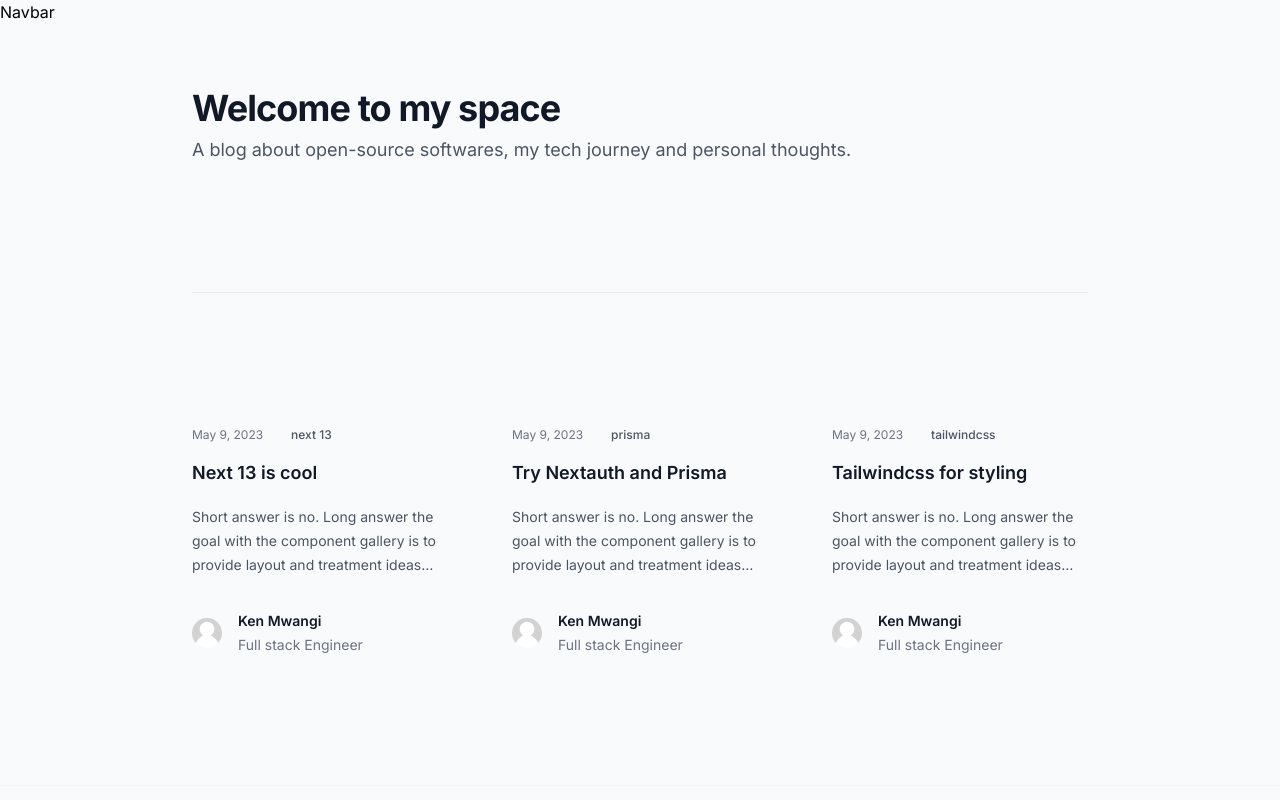
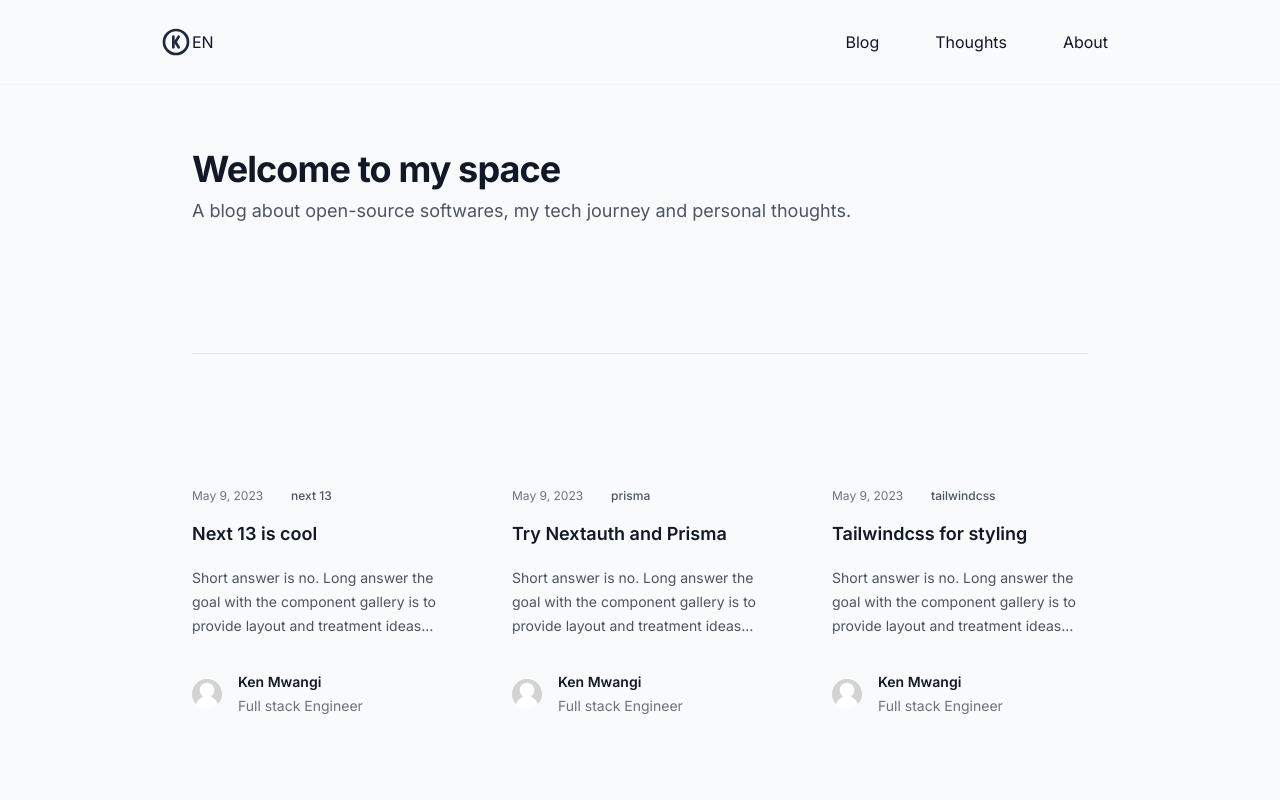
Before and after one commit to kenmwangi/ken, a Next.js app: page / in a window 1280 px wide. Shown: the top 800 px of the page. Built offline with nearby package versions, Linux system fonts and the light colour scheme.

Commit message:
Components: Navbar component

```diff
--- /dev/null
+++ b/app/components/Navbar/Logo.tsx
@@ -0,0 +1,14 @@
+import Link from "next/link";
+import React from "react";
+import { TbCircleLetterK } from "react-icons/tb";
+
+const Logo = () => {
+  return (
+    <Link href="/" className="flex items-center">
+      <TbCircleLetterK size={32} className="cursor-pointer text-slate-800" />
+      <div className="hidden md:block">EN</div>
+    </Link>
+  );
+};
+
+export default Logo;
--- /dev/null
+++ b/app/components/Navbar/UserMenu.tsx
@@ -0,0 +1,29 @@
+import Link from "next/link";
+import React from "react";
+
+const navItems = [
+  { id: "1", href: "/blog", title: "Blog" },
+  { id: "2", href: "/thoughts", title: "Thoughts" },
+  { id: "3", href: "/about", title: "About" },
+];
+
+const UserMenu = () => {
+  return (
+    <div className="flex items-center gap-x-8">
+      {navItems.map((navItem) => {
+        const { id, href, title } = navItem;
+        return (
+          <Link
+            href={href}
+            key={id}
+            className=" hover:bg-neutral-100 transition rounded-full px-3 py-1.5  hover:text-slate-600"
+          >
+            {title}
+          </Link>
+        );
+      })}
+    </div>
+  );
+};
+
+export default UserMenu;
--- a/app/components/Navbar/index.tsx
+++ b/app/components/Navbar/index.tsx
@@ -1,7 +1,19 @@
 import React from "react";
+import Logo from "./Logo";
+import Container from "../Container";
+import UserMenu from "./UserMenu";
 
 const Navbar = () => {
-  return <div>Navbar</div>;
+  return (
+    <div className="border-b-[1px] border-neutral-100">
+      <Container>
+        <div className="top-0 left-0 py-6 w-full flex-row items-center justify-between  text-slate-900 md:flex">
+          <Logo />
+          <UserMenu />
+        </div>
+      </Container>
+    </div>
+  );
 };
 
 export default Navbar;
```
